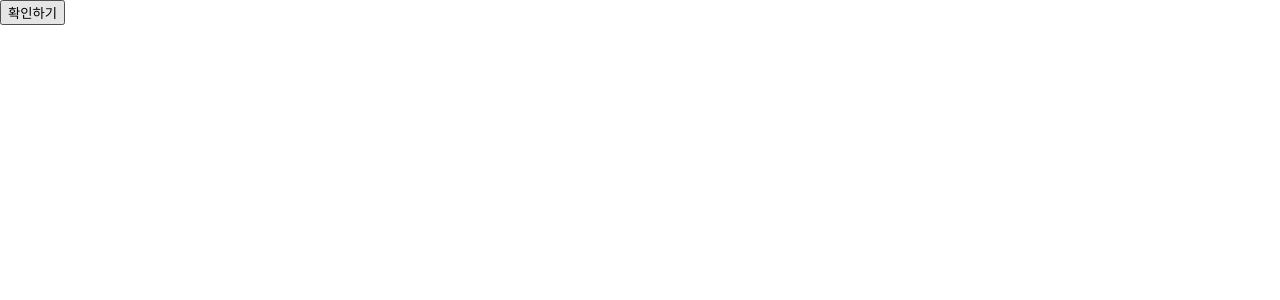
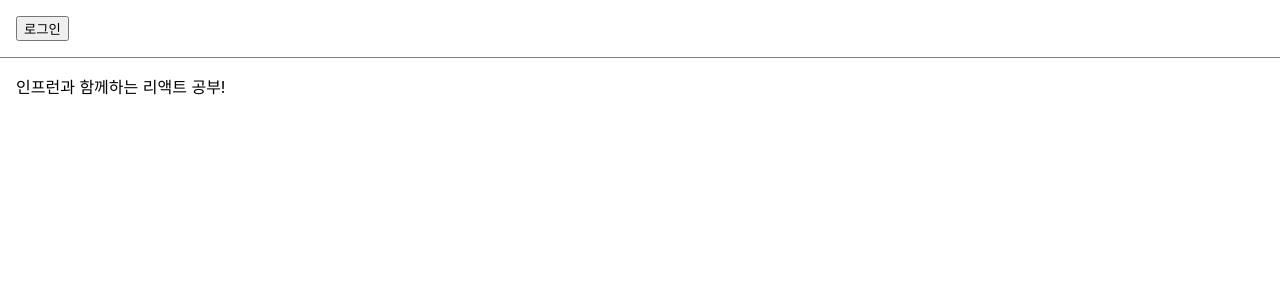
Before and after one commit to jaeho13/Inflearn_R, a React (Create React App) app in the folder my-app/: page / in a window 1280 px wide. Shown: the top 300 px of the page. Built offline with nearby package versions, Linux system fonts and the light colour scheme.

Commit message:
Add files via upload

```diff
--- /dev/null
+++ b/my-app/src/chapter_09/LandingPage.jsx
@@ -0,0 +1,27 @@
+import React, { useState } from "react";
+import Toolbar from "./ToolBar";
+
+function LandingPage(props) {
+    const [isLoggedIn, setIsLoggedIn] = useState(false);
+
+    const onClickLogin = () => {
+        setIsLoggedIn(true);
+    };
+
+    const onClickLogout = () => {
+        setIsLoggedIn(false);
+    };
+
+    return (
+        <div>
+            <Toolbar
+                isLoggedIn={isLoggedIn}
+                onClickLogin={onClickLogin}
+                onClickLogout={onClickLogout}
+            />
+            <div style={{ padding: 16 }}>인프런과 함께하는 리액트 공부!</div>
+        </div>
+    );
+}
+
+export default LandingPage;
--- /dev/null
+++ b/my-app/src/chapter_09/ToolBar.jsx
@@ -0,0 +1,31 @@
+import React from "react";
+
+const styles = {
+    wrapper: {
+        padding: 16,
+        display: "flex",
+        flexDirection: "row",
+        borderBottom: "1px solid grey"
+    },
+    greeting: {
+        marginRight: 8
+    }
+};
+
+function Toolbar(props) {
+    const { isLoggedIn, onClickLogin, onClickLogout } = props;
+
+    return (
+        <div style={styles.wrapper}>
+            {isLoggedIn && <span style={styles.greeting}>환영합니다!</span>}
+
+            {isLoggedIn ? (
+                <button onClick={onClickLogout}>로그아웃</button>
+            ) : (
+                <button onClick={onClickLogin}>로그인</button>
+            )}
+        </div>
+    );
+}
+
+export default Toolbar;
--- a/my-app/src/index.js
+++ b/my-app/src/index.js
@@ -10,13 +10,14 @@
 import NotificationList from './chapter_06/NotificationList';
 import Accommodate from './chapter_07/Accommodate';
 import ConfirmButton from './chapter_08/ConfirmButton';
+import LandingPage from './chapter_09/LandingPage';
 
 ReactDOM.render(
-    <React.StrictMode>
-      <ConfirmButton />
-    </React.StrictMode>,
-    document.getElementById('root')
-  );
+  <React.StrictMode>
+    <LandingPage />
+  </React.StrictMode>,
+  document.getElementById('root')
+);
 
 // If you want to start measuring performance in your app, pass a function
 // to log results (for example: reportWebVitals(console.log))
```
